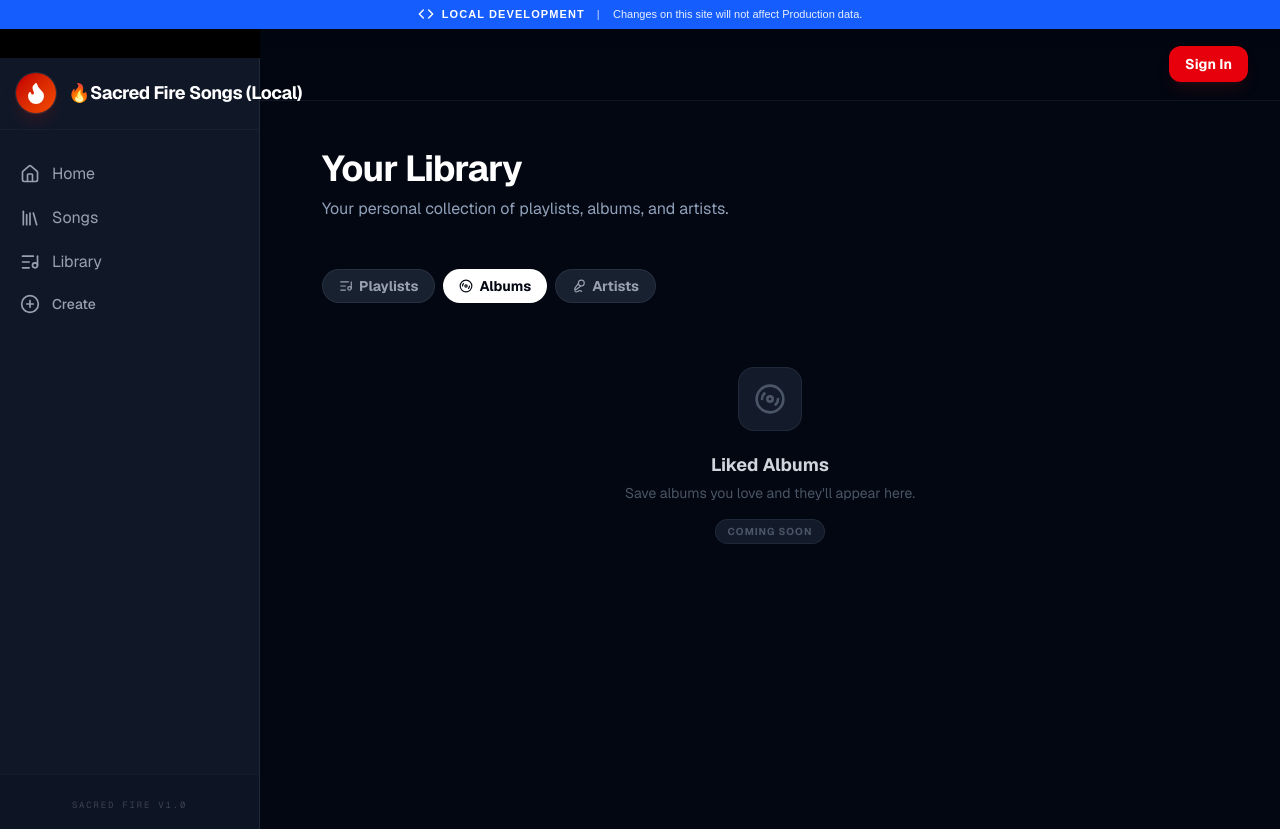
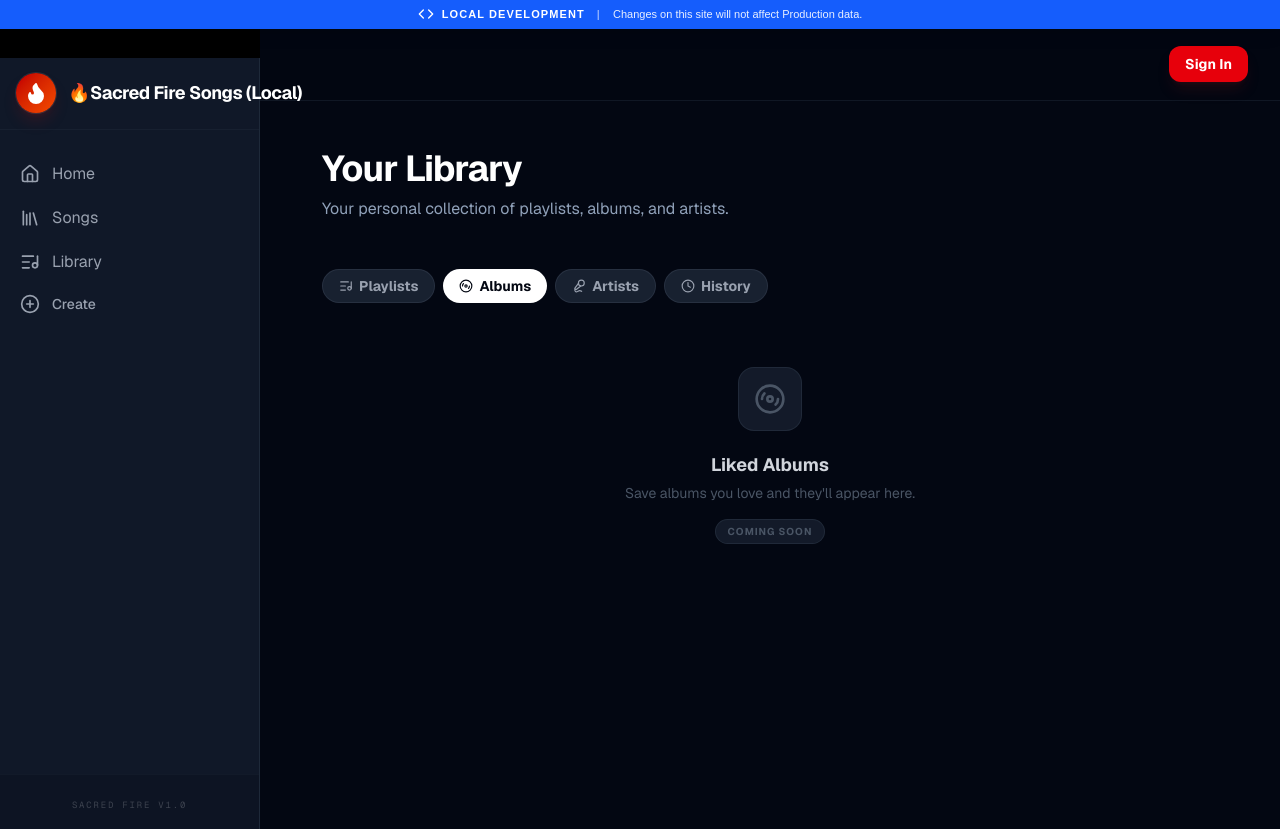
Before and after one commit to demeesterroel/sacred-fire-songs, a Next.js app: page /library/albums in a window 1280 px wide. Built offline with nearby package versions, Linux system fonts and the light colour scheme; no server answers.

Commit message:
feat(library): add History tab linking to recently-viewed page
Co-Authored-By: Claude Opus 4.6 <noreply@anthropic.com>

```diff
--- a/app/library/LibraryTabs.tsx
+++ b/app/library/LibraryTabs.tsx
@@ -2,12 +2,13 @@
 
 import Link from 'next/link';
 import { usePathname } from 'next/navigation';
-import { ListMusic, Disc3, Mic2, ChevronRight } from 'lucide-react';
+import { ListMusic, Disc3, Mic2, Clock, ChevronRight } from 'lucide-react';
 
 const tabs = [
-    { label: 'Playlists', href: '/library/playlists', icon: ListMusic },
-    { label: 'Albums',    href: '/library/albums',    icon: Disc3 },
-    { label: 'Artists',   href: '/library/artists',   icon: Mic2 },
+    { label: 'Playlists', href: '/library/playlists',       icon: ListMusic },
+    { label: 'Albums',    href: '/library/albums',           icon: Disc3 },
+    { label: 'Artists',   href: '/library/artists',          icon: Mic2 },
+    { label: 'History',   href: '/library/recently-viewed',  icon: Clock },
 ];
 
 export default function LibraryTabs() {
```
